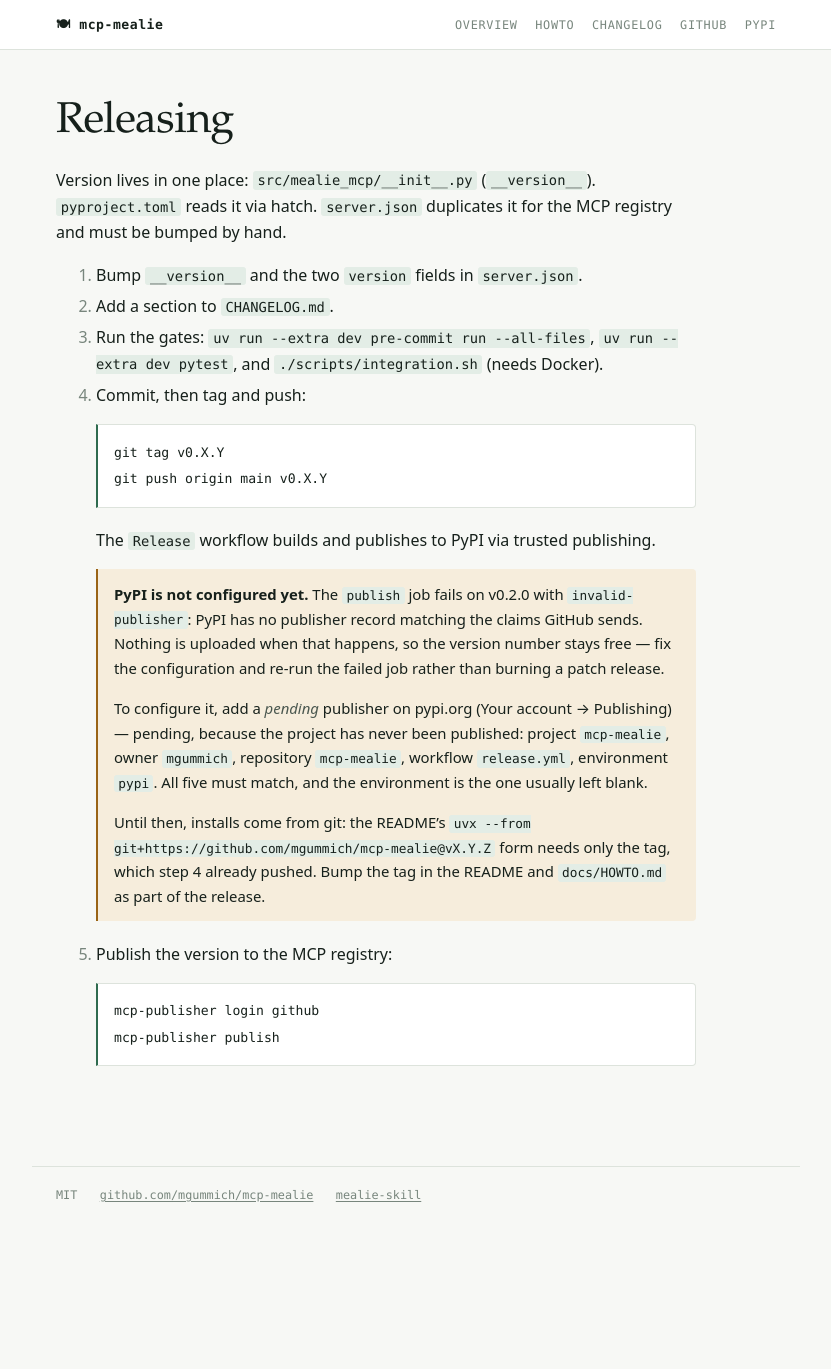
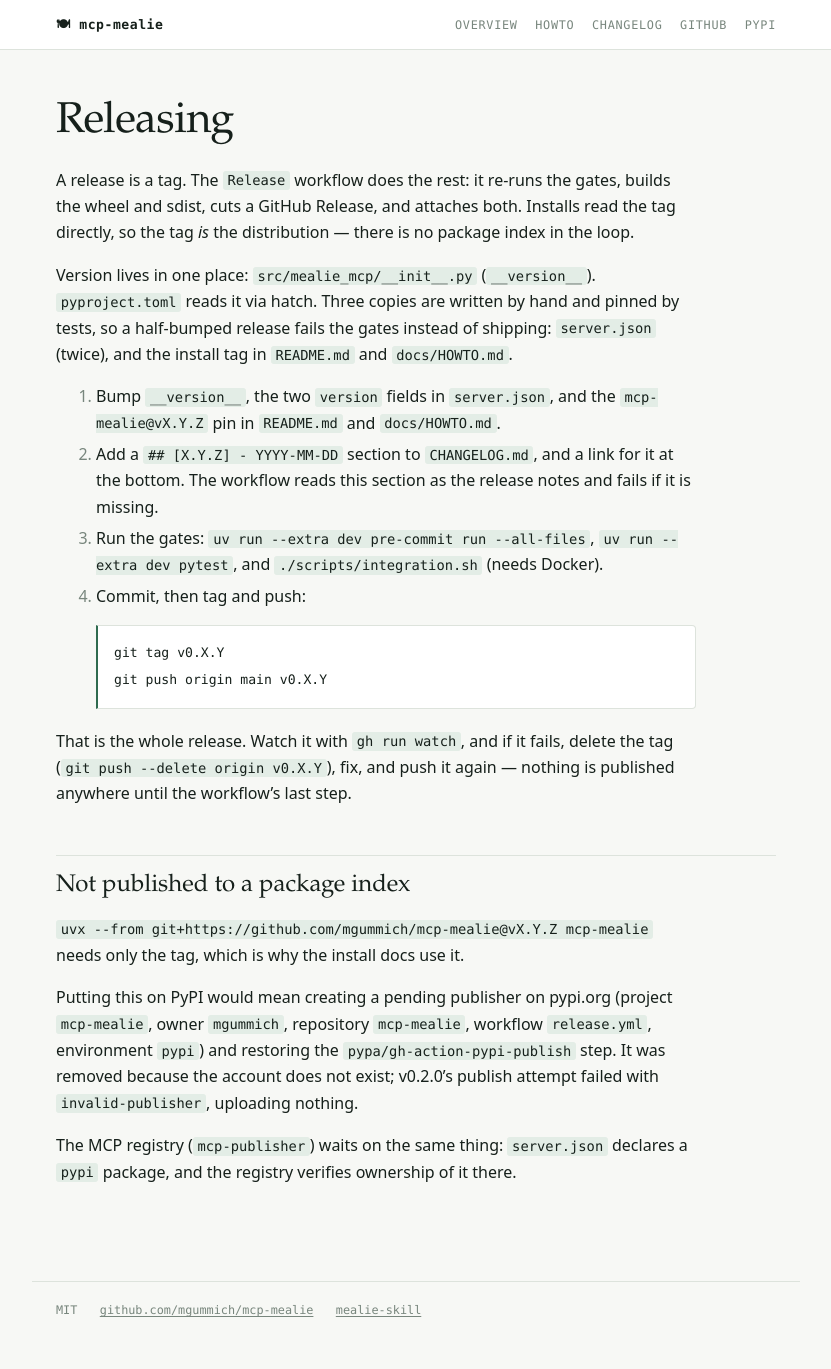
Before and after one commit to mgummich/mcp-mealie, a Jekyll site: the page built from docs/RELEASING.md, in a window 1280 px wide. Shown: the whole page, without its empty margins (224-1055 px from the left). Built offline with Jekyll 4.4.1, drawn with Linux system fonts in a browser that asks for light colours; our own code applies the rules of GitHub Pages for plain Markdown files; before the commit the page ends 1253 px from its top, so only the background shows below that.

Commit message:
ci: cut a GitHub Release instead of publishing to PyPI (#20)
The publish job needed a PyPI account that does not exist, so it failed on
v0.2.0 with `invalid-publisher` and there is nothing to fix on this side.
Installs already come from the tag, which means the tag is the distribution and
an index adds nothing today.

The workflow now builds the wheel and sdist, reads the release notes out of the
matching CHANGELOG section, and attaches both to a GitHub Release. Missing
notes fail the run rather than publishing an empty release.

Three jobs became one. check/build/publish existed to pass artifacts between
runners for the upload step; without it they were three checkouts of the same
commit.

Releasing is now: bump the versions, write the changelog section, tag, push.
RELEASING.md says so, and records what putting this on PyPI would take, for
whoever wants it later.

````diff
--- a/docs/RELEASING.md
+++ b/docs/RELEASING.md
@@ -1,11 +1,20 @@
 # Releasing
 
+A release is a tag. The `Release` workflow does the rest: it re-runs the
+gates, builds the wheel and sdist, cuts a GitHub Release, and attaches both.
+Installs read the tag directly, so the tag *is* the distribution — there is no
+package index in the loop.
+
 Version lives in one place: `src/mealie_mcp/__init__.py` (`__version__`).
-`pyproject.toml` reads it via hatch. `server.json` duplicates it for the MCP
-registry and must be bumped by hand.
+`pyproject.toml` reads it via hatch. Three copies are written by hand and
+pinned by tests, so a half-bumped release fails the gates instead of shipping:
+`server.json` (twice), and the install tag in `README.md` and `docs/HOWTO.md`.
 
-1. Bump `__version__` and the two `version` fields in `server.json`.
-2. Add a section to `CHANGELOG.md`.
+1. Bump `__version__`, the two `version` fields in `server.json`, and the
+   `mcp-mealie@vX.Y.Z` pin in `README.md` and `docs/HOWTO.md`.
+2. Add a `## [X.Y.Z] - YYYY-MM-DD` section to `CHANGELOG.md`, and a link for
+   it at the bottom. The workflow reads this section as the release notes and
+   fails if it is missing.
 3. Run the gates: `uv run --extra dev pre-commit run --all-files`,
    `uv run --extra dev pytest`, and `./scripts/integration.sh` (needs Docker).
 4. Commit, then tag and push:
@@ -15,28 +24,20 @@ registry and must be bumped by hand.
    git push origin main v0.X.Y
    ```
 
-   The `Release` workflow builds and publishes to PyPI via trusted publishing.
+That is the whole release. Watch it with `gh run watch`, and if it fails,
+delete the tag (`git push --delete origin v0.X.Y`), fix, and push it again —
+nothing is published anywhere until the workflow's last step.
 
-   > **PyPI is not configured yet.** The `publish` job fails on v0.2.0 with
-   > `invalid-publisher`: PyPI has no publisher record matching the claims
-   > GitHub sends. Nothing is uploaded when that happens, so the version
-   > number stays free — fix the configuration and re-run the failed job
-   > rather than burning a patch release.
-   >
-   > To configure it, add a *pending* publisher on pypi.org (Your account →
-   > Publishing) — pending, because the project has never been published:
-   > project `mcp-mealie`, owner `mgummich`, repository `mcp-mealie`,
-   > workflow `release.yml`, environment `pypi`. All five must match, and
-   > the environment is the one usually left blank.
-   >
-   > Until then, installs come from git: the README's `uvx --from
-   > git+https://github.com/mgummich/mcp-mealie@vX.Y.Z` form needs only the
-   > tag, which step 4 already pushed. Bump the tag in the README and
-   > `docs/HOWTO.md` as part of the release.
+## Not published to a package index
 
-5. Publish the version to the MCP registry:
+`uvx --from git+https://github.com/mgummich/mcp-mealie@vX.Y.Z mcp-mealie`
+needs only the tag, which is why the install docs use it.
 
-   ```bash
-   mcp-publisher login github
-   mcp-publisher publish
-   ```
+Putting this on PyPI would mean creating a pending publisher on pypi.org
+(project `mcp-mealie`, owner `mgummich`, repository `mcp-mealie`, workflow
+`release.yml`, environment `pypi`) and restoring the `pypa/gh-action-pypi-publish`
+step. It was removed because the account does not exist; v0.2.0's publish
+attempt failed with `invalid-publisher`, uploading nothing.
+
+The MCP registry (`mcp-publisher`) waits on the same thing: `server.json`
+declares a `pypi` package, and the registry verifies ownership of it there.
````
Also changed, not shown: .github/workflows/release.yml.
